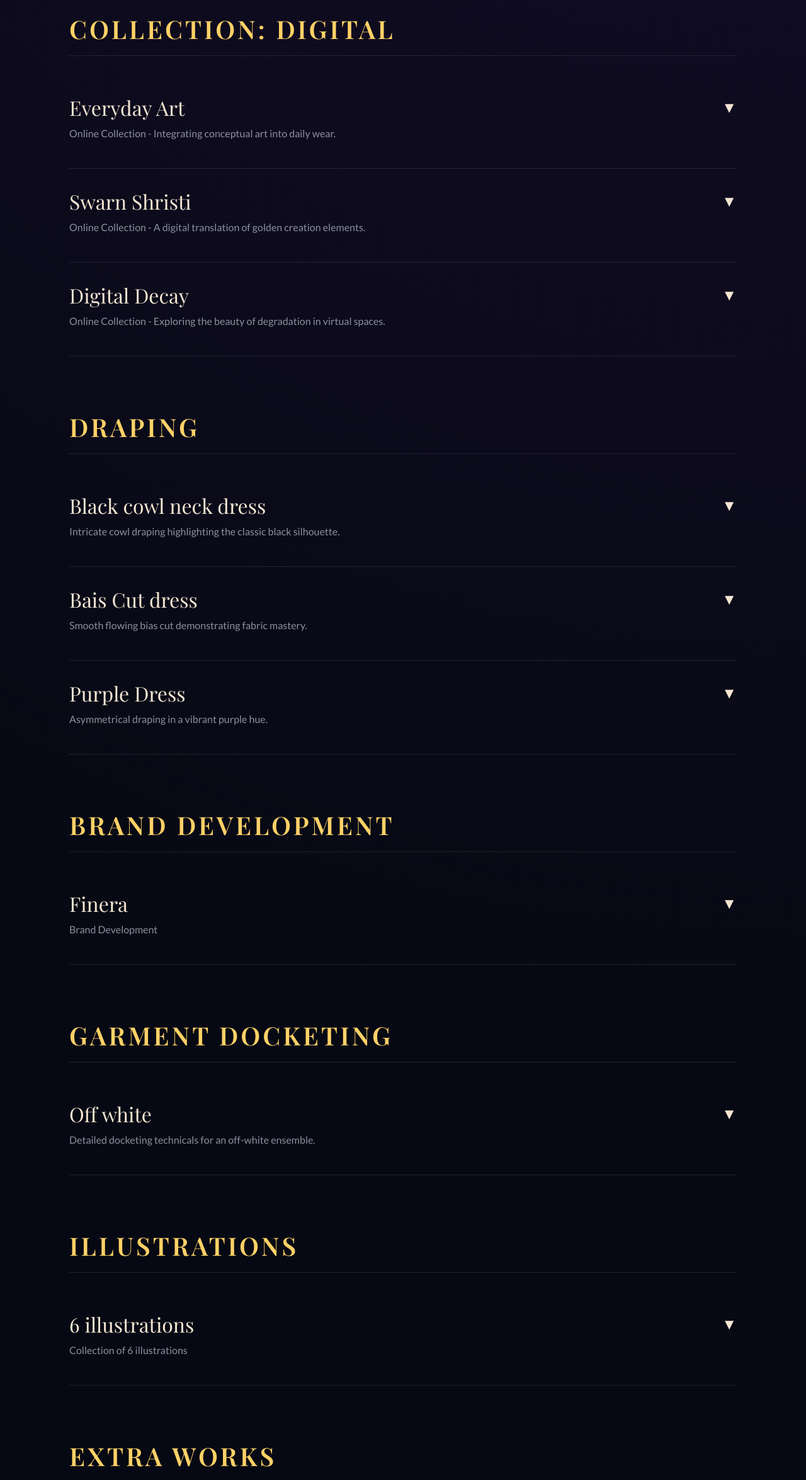
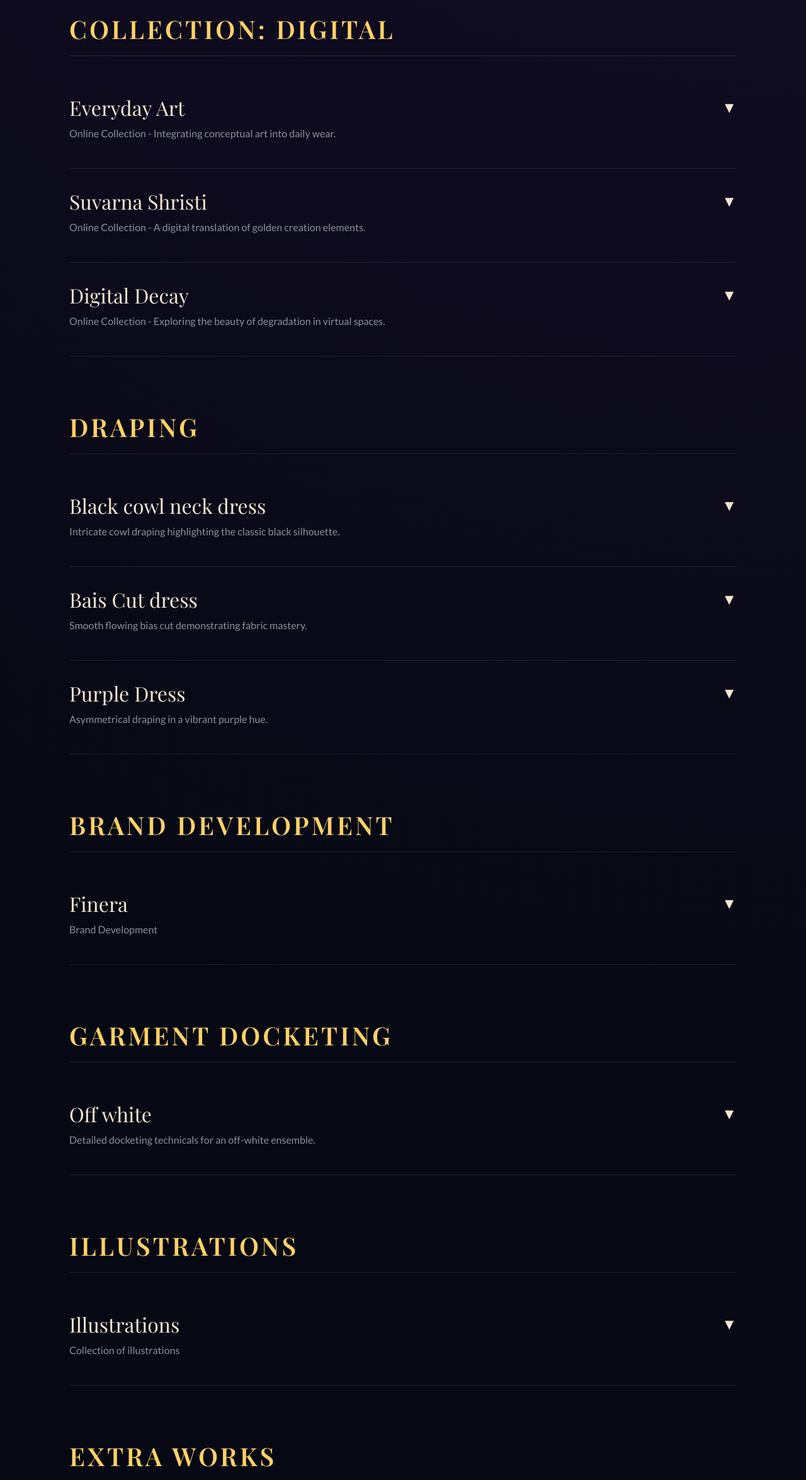
Before and after one commit to aniani1810/Spriha-portfolio, a React (Vite) app: page /portfolio in a window 1280 px wide. Shown: the part 1240-3590 px from the top of the page at 63% size. Built offline with nearby package versions, Linux system fonts and the light colour scheme; a web font is replaced by a local one.

Commit message:
Update Portfolio.jsx

```diff
--- a/src/pages/Portfolio.jsx
+++ b/src/pages/Portfolio.jsx
@@ -13,7 +13,7 @@ const portfolioData = {
   ],
   digitalCollection: [
     { title: 'Everyday Art', info: 'Online Collection - Integrating conceptual art into daily wear.', pdf: '/pdfs/everyday_art.pdf' },
-    { title: 'Swarn Shristi', info: 'Online Collection - A digital translation of golden creation elements.', pdf: '/pdfs/swarn_shristi.pdf' },
+    { title: 'Suvarna Shristi', info: 'Online Collection - A digital translation of golden creation elements.', pdf: '/pdfs/swarn_shristi.pdf' },
     { title: 'Digital Decay', info: 'Online Collection - Exploring the beauty of degradation in virtual spaces.', pdf: '/pdfs/digital_decay.pdf' }
   ],
   draping: [
@@ -28,7 +28,7 @@ const portfolioData = {
     { title: 'Off white', info: 'Detailed docketing technicals for an off-white ensemble.', pdf: '/pdfs/off_white.pdf' }
   ],
   illustrations: [
-    { title: '6 illustrations', info: 'Collection of 6 illustrations', pdf: '/pdfs/6_illustrations.pdf' }
+    { title: 'Illustrations', info: 'Collection of illustrations', pdf: '/pdfs/6_illustrations.pdf' }
   ],
   extraWorks: [
     { title: 'Embroidery', info: 'Embroidery', pdf: '/pdfs/embroidery.pdf' },
```
